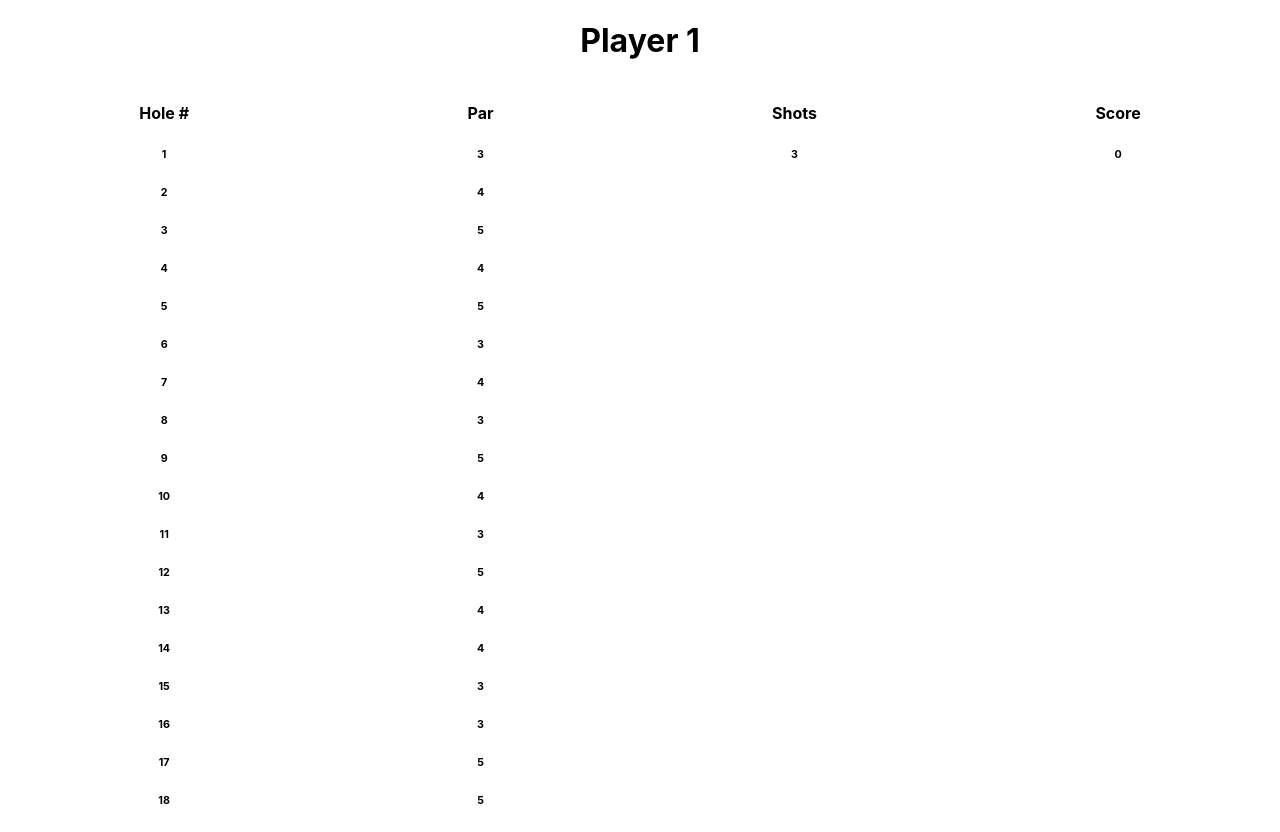
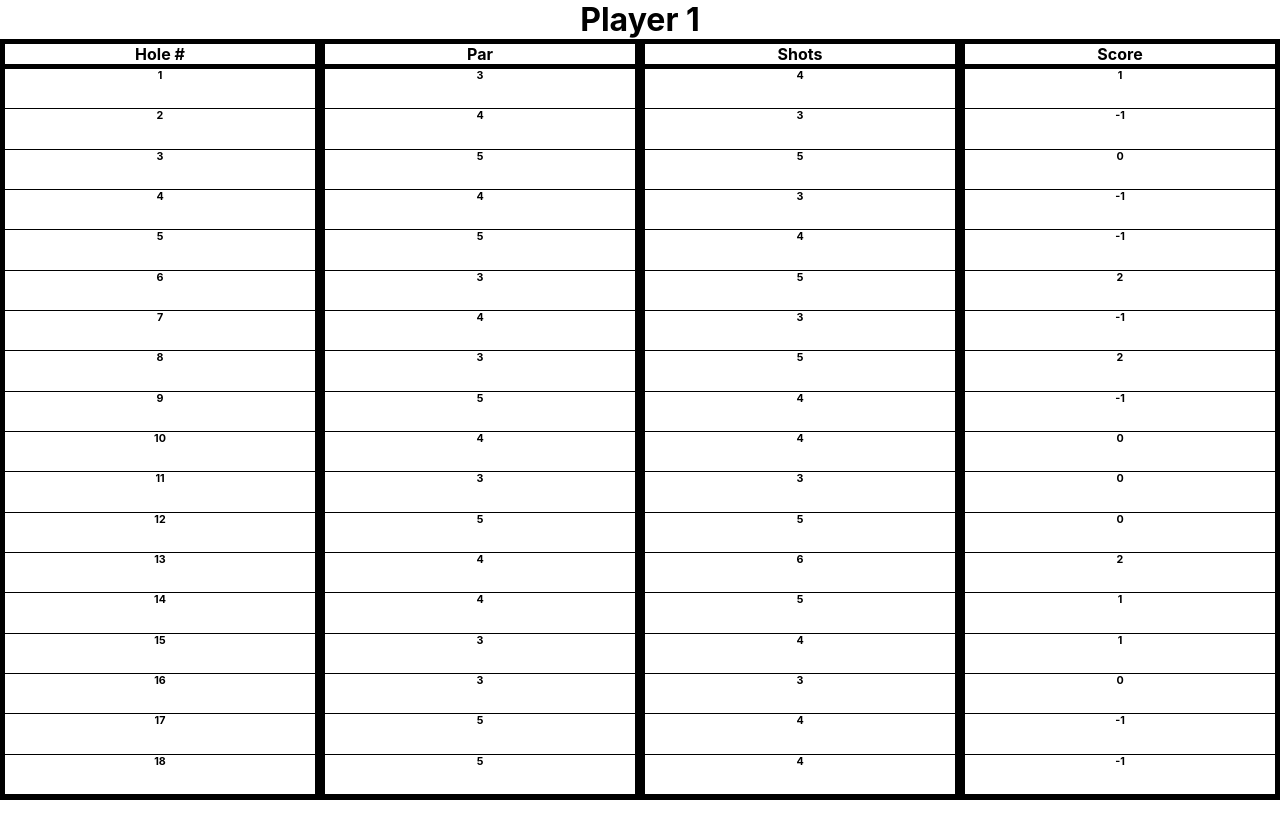
Before and after one commit to SCollinA/scorecard-react, a React (Create React App) app: page / in a window 1280 px wide. After the commit the page ends 800 px from the top, so only its background shows below. Built offline with nearby package versions, Linux system fonts and the light colour scheme.

Commit message:
style scorecard ;

```diff
--- a/src/GolferScoreCard.js
+++ b/src/GolferScoreCard.js
@@ -4,7 +4,6 @@ export default function GolferScoreCard(props) {
     const playerHoles = props.holes.filter(hole => hole.course_id === props.currentCourse.id)
     const playerCourseScore = props.currentCourseScores.find(ccs => ccs.player_id === props.player.id)
     const playerHoleScores = props.holeScores.filter(holeScore => holeScore.course_score_id === playerCourseScore.id)
-    console.log(playerCourseScore, playerHoleScores)
     return (
         <div className='GolferScoreCard'>
             <h1>{props.player.name}</h1>
--- a/src/index.css
+++ b/src/index.css
@@ -13,7 +13,57 @@ code {
     monospace;
 }
 
+html, body {
+  width: 100%;
+  height: 100%;
+}
+
+*, ::before, ::after {
+  margin: 0;
+  padding: 0;
+  box-sizing: border-box;
+}
+
+#root {
+  height: 100%;
+}
+
+.App {
+  height: 100%;
+}
+
+.GolfRound {
+  height: 100%;
+}
+
+.GolfScoreCard {
+  height: 100%;
+}
+
+.GolferScoreCard {
+  height: 100%;
+  display: flex;
+  flex-direction: column;
+}
+
 .playerScores {
+  flex: 1;
   display: flex;
   justify-content: space-around;
 }
+
+.playerScores > * {
+  border: solid black 5px;
+  flex: 1;
+  display: flex;
+  flex-direction: column;
+}
+
+.playerScores > * > h4:first-child {
+  border-bottom: solid black 5px;
+}
+
+.playerScores > * > h6 {
+  flex: 1;
+  border-bottom: solid black 1px;
+}
--- a/src/store.js
+++ b/src/store.js
@@ -27,7 +27,24 @@ const defaultState = {
     players: [{id: 2, name: 'Player 1'}], // all the players
     courseScores: [{id: 21, course_id: 1, player_id: 2}], // all the scores
     holeScores: [
-        {id: 22, course_score_id: 21, hole_id: 3, shots: 3},
+        {id: 22, course_score_id: 21, hole_id: 3, shots: 4},
+        {id: 23, course_score_id: 21, hole_id: 4, shots: 3},
+        {id: 24, course_score_id: 21, hole_id: 5, shots: 5},
+        {id: 25, course_score_id: 21, hole_id: 6, shots: 3},
+        {id: 26, course_score_id: 21, hole_id: 7, shots: 4},
+        {id: 27, course_score_id: 21, hole_id: 8, shots: 5},
+        {id: 28, course_score_id: 21, hole_id: 9, shots: 3},
+        {id: 29, course_score_id: 21, hole_id: 10, shots: 5},
+        {id: 30, course_score_id: 21, hole_id: 11, shots: 4},
+        {id: 31, course_score_id: 21, hole_id: 12, shots: 4},
+        {id: 32, course_score_id: 21, hole_id: 13, shots: 3},
+        {id: 33, course_score_id: 21, hole_id: 14, shots: 5},
+        {id: 34, course_score_id: 21, hole_id: 15, shots: 6},
+        {id: 35, course_score_id: 21, hole_id: 16, shots: 5},
+        {id: 36, course_score_id: 21, hole_id: 17, shots: 4},
+        {id: 37, course_score_id: 21, hole_id: 18, shots: 3},
+        {id: 38, course_score_id: 21, hole_id: 19, shots: 4},
+        {id: 39, course_score_id: 21, hole_id: 20, shots: 4},
     ], // all the hole scores
     currentCourse: {id: 1, name: 'Golf Course'}, // the current course
     // currentHole: {},
```
